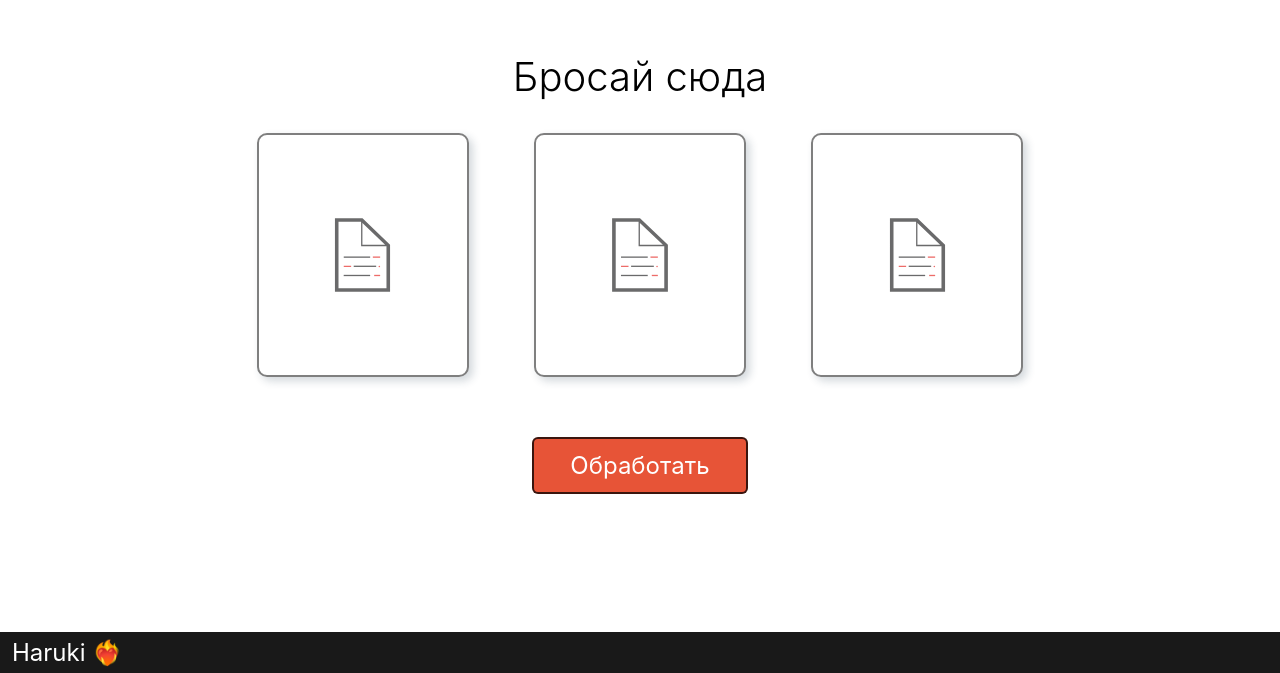
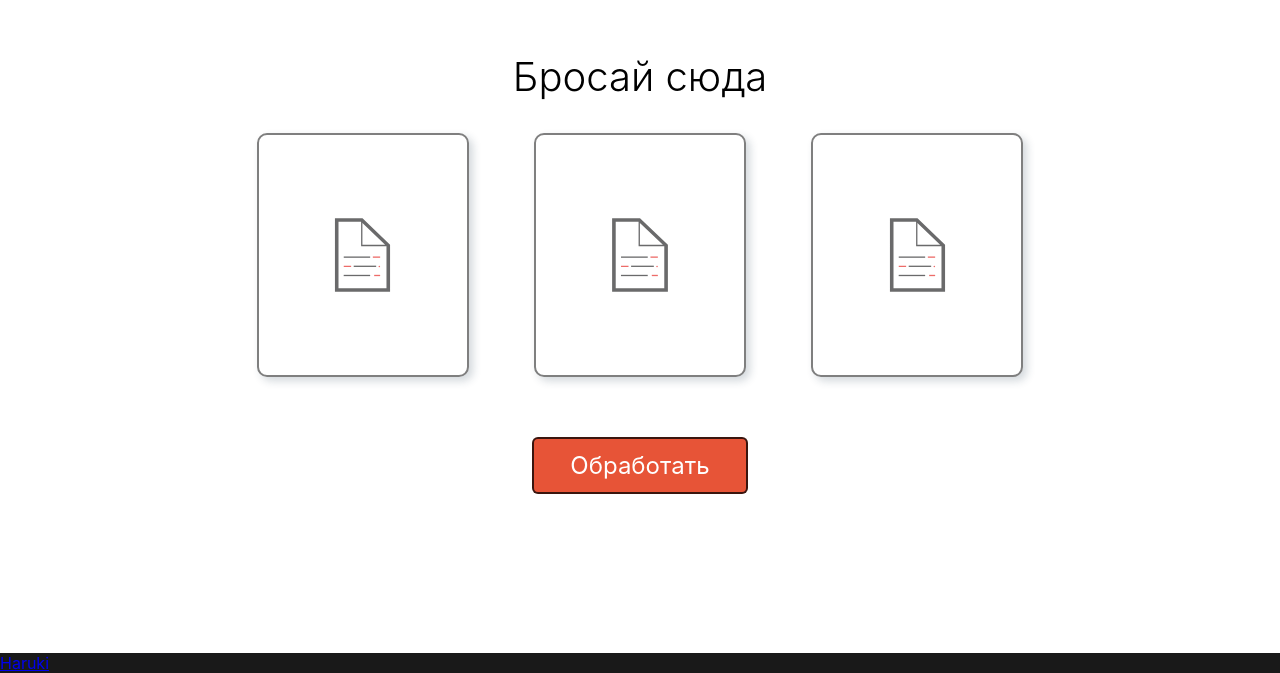
Before and after one commit to HarukiFT/RobloxStats, a React (Create React App) app in the folder frontend/: page / in a window 1280 px wide. Shown: the part 127-800 px from the top of the page. Built offline with nearby package versions, Linux system fonts and the light colour scheme; a web font is replaced by a local one.

Commit message:
Added href to github page

```diff
--- a/frontend/src/components/Footer.js
+++ b/frontend/src/components/Footer.js
@@ -3,7 +3,7 @@ import Styles from '../styles/Footer.module.scss'
 export default () => {
     return (
         <div className={Styles.footer}>
-            <p>Haruki ❤️‍🔥</p>
+            <a href="https://github.com/HarukiFT">Haruki</a>
         </div>
     )
 }
```
